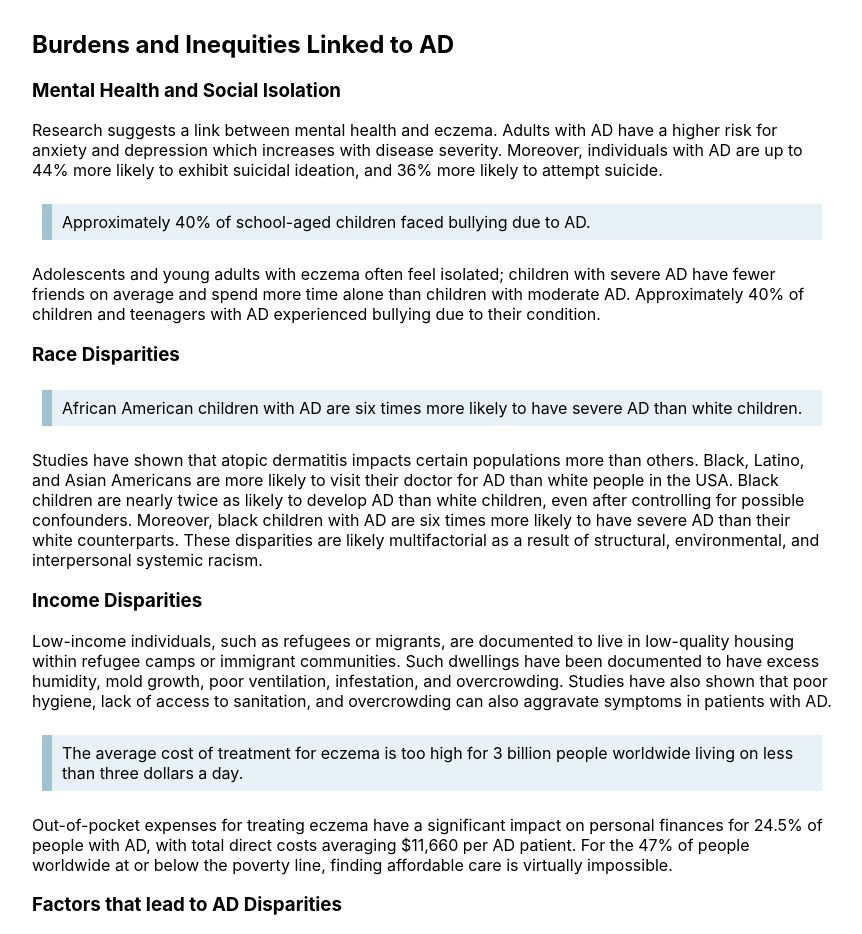
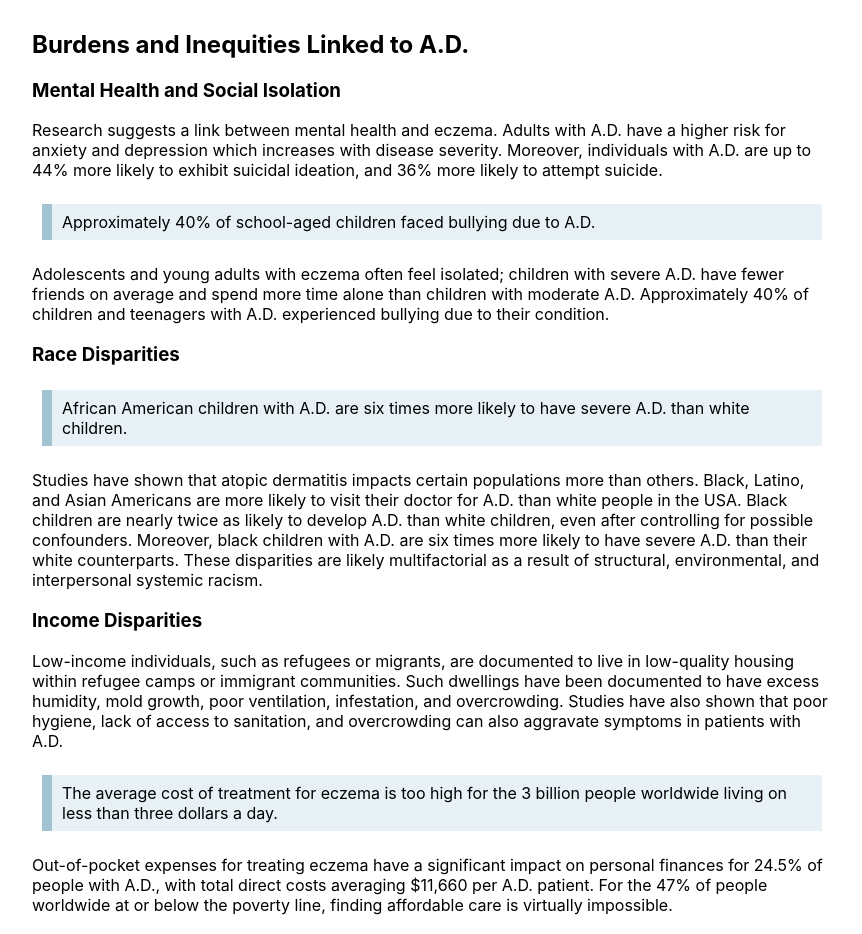
Before and after one commit to juliewang617/ez-ed, a React (Create React App) app: page /learnmore in a window 1280 px wide. Shown: the part 1183-2117 px from the top of the page, without its empty margins (208-1070 px from the left). Built offline with nearby package versions, Linux system fonts and the light colour scheme.

Commit message:
more typo fixes

```diff
--- a/src/pages/Home.js
+++ b/src/pages/Home.js
@@ -77,7 +77,7 @@ export default function Home() {
             <h1 className="white-h1">Get Help</h1>
             <p className="actions-p">
               Identify atopic dermatitis using AI or take a questionnaire to
-              better understand symptoms.
+              better understand your symptoms.
             </p>
           </div>
           <div
@@ -120,7 +120,7 @@ export default function Home() {
             twice as likely to develop AD as white children.
           </p>
           <p>
-            Moreover, Low-income individuals, including refugees and migrants,
+            Moreover, low-income individuals, including refugees and migrants,
             often experience aggravated symptoms due to poor living conditions
             and limited access to healthcare.
           </p>
@@ -154,10 +154,10 @@ export default function Home() {
 
           <p>
             Besides using our tools, individuals impacted by atopic dermatitis
-            can better understand their symptoms and follow various at-home
-            treatments to treat their condition. Please note that these tools
-            should not act as replacement for visiting a healthcare professional
-            if you are able to.
+            can also better understand their symptoms by following various
+            at-home treatments to treat their condition. Please note that these
+            tools should not act as replacement for visiting a healthcare
+            professional if you are able to.
           </p>
 
           <div
@@ -179,7 +179,7 @@ export default function Home() {
           <p>
             Despite atopic dermatitis's prevalence, more must be done in
             advancing research and treatment efforts to improve the lives of
-            millions worldwide. Specifically, improving health equity ensures
+            millions worldwide. Specifically, focusing on health equity ensures
             that everyone has access to effective resources to manage their
             condition.
           </p>
@@ -187,9 +187,9 @@ export default function Home() {
           <p>
             While the task at hand seems overwhelming, individual support is
             crucial towards making progress. From participating in clinical
-            trials to donating to organizations to simply becoming more aware of
-            atopic dermatitis and its health disparities, you can work towards a
-            better future for millions.
+            trials, to donating to organizations, to simply becoming more aware
+            of A.D. and its health disparities, you can work towards a better
+            future for millions.
           </p>
           <div
             className="give-help-btn"
--- a/src/pages/Identifier.js
+++ b/src/pages/Identifier.js
@@ -108,7 +108,7 @@ export default function Identifier() {
             <Link href="https://www.kaggle.com/datasets/riyaelizashaju/skin-disease-classification-image-dataset">
               Skin Disease Classification Image Dataset
             </Link>
-            ,
+            ,&nbsp;
             <Link href="https://www.kaggle.com/datasets/nayanchaure/acne-dataset">
               Acne Dataset
             </Link>
--- a/src/pages/LearnMore.js
+++ b/src/pages/LearnMore.js
@@ -54,40 +54,40 @@ export default function LearnMore() {
         />
 
         <div>
-          <h2>Burdens and Inequities Linked to AD</h2>
+          <h2>Burdens and Inequities Linked to A.D.</h2>
 
           <h3>Mental Health and Social Isolation</h3>
           <p>
             Research suggests a link between mental health and eczema. Adults
-            with AD have a higher risk for anxiety and depression which
-            increases with disease severity. Moreover, individuals with AD are
+            with A.D. have a higher risk for anxiety and depression which
+            increases with disease severity. Moreover, individuals with A.D. are
             up to 44% more likely to exhibit suicidal ideation, and 36% more
             likely to attempt suicide.
           </p>
           <blockquote>
-            Approximately 40% of school-aged children faced bullying due to AD.
+            Approximately 40% of school-aged children faced bullying due to A.D.
           </blockquote>
           <p>
             Adolescents and young adults with eczema often feel isolated;
-            children with severe AD have fewer friends on average and spend more
-            time alone than children with moderate AD. Approximately 40% of
-            children and teenagers with AD experienced bullying due to their
-            condition.
+            children with severe A.D. have fewer friends on average and spend
+            more time alone than children with moderate A.D. Approximately 40%
+            of children and teenagers with A.D. experienced bullying due to
+            their condition.
           </p>
 
           <h3>Race Disparities</h3>
           <p>
             <blockquote>
-              African American children with AD are six times more likely to
-              have severe AD than white children.
+              African American children with A.D. are six times more likely to
+              have severe A.D. than white children.
             </blockquote>
             Studies have shown that atopic dermatitis impacts certain
             populations more than others. Black, Latino, and Asian Americans are
-            more likely to visit their doctor for AD than white people in the
-            USA. Black children are nearly twice as likely to develop AD than
+            more likely to visit their doctor for A.D. than white people in the
+            USA. Black children are nearly twice as likely to develop A.D. than
             white children, even after controlling for possible confounders.
-            Moreover, black children with AD are six times more likely to have
-            severe AD than their white counterparts. These disparities are
+            Moreover, black children with A.D. are six times more likely to have
+            severe A.D. than their white counterparts. These disparities are
             likely multifactorial as a result of structural, environmental, and
             interpersonal systemic racism.
           </p>
@@ -99,22 +99,22 @@ export default function LearnMore() {
             humidity, mold growth, poor ventilation, infestation, and
             overcrowding. Studies have also shown that poor hygiene, lack of
             access to sanitation, and overcrowding can also aggravate symptoms
-            in patients with AD.
+            in patients with A.D.
           </p>
           <blockquote>
-            The average cost of treatment for eczema is too high for 3 billion
-            people worldwide living on less than three dollars a day.
+            The average cost of treatment for eczema is too high for the 3
+            billion people worldwide living on less than three dollars a day.
           </blockquote>
           <p>
             Out-of-pocket expenses for treating eczema have a significant impact
-            on personal finances for 24.5% of people with AD, with total direct
-            costs averaging $11,660 per AD patient. For the 47% of people
-            worldwide at or below the poverty line, finding affordable care is
-            virtually impossible.
+            on personal finances for 24.5% of people with A.D., with total
+            direct costs averaging $11,660 per A.D. patient. For the 47% of
+            people worldwide at or below the poverty line, finding affordable
+            care is virtually impossible.
           </p>
         </div>
 
-        <h3>Factors that lead to AD Disparities</h3>
+        <h3>Factors that lead to A.D. Disparities</h3>
         <ul>
           <li>
             <b>Access to care: </b> patients lacking transportation can miss
@@ -126,7 +126,7 @@ export default function LearnMore() {
           </li>
           <li>
             <b>Environmental Triggers:</b> Individuals in areas with low-quality
-            housing may be exposed to more AD triggers, such as dust mites or
+            housing may be exposed to more A.D. triggers, such as dust mites or
             smoke.
           </li>
           <li>
@@ -137,7 +137,7 @@ export default function LearnMore() {
         </ul>
 
         <div>
-          <h2>The Importance of Healthy Equity Regarding AD</h2>
+          <h2>The Importance of Healthy Equity Regarding A.D.</h2>
           <p>
             Improving access to atopic dermatitis care is a crucial aspect
             towards health equity because it ensures that all patients,
--- a/src/pages/Questionaire.js
+++ b/src/pages/Questionaire.js
@@ -53,27 +53,29 @@ export default function Questionaire() {
       container.style.setProperty("display", "none");
       results.style.setProperty("display", "flex");
       score_meaning.style.setProperty("display", "flex");
+
+      console.log(score);
       if (score <= 2) {
         results.innerHTML =
           "With a score of " +
           String(score) +
           ", You or your child likely has clear to almost clear eczema symptoms.";
-      } else if (3 <= score <= 7) {
+      } else if (score >= 3 && score <= 7) {
         results.innerHTML =
           "With a score of " +
           String(score) +
           ", You or your child likely has signs of mild eczema.";
-      } else if (8 <= score <= 16) {
+      } else if (score >= 8 && score <= 16) {
         results.innerHTML =
           "With a score of " +
           String(score) +
           ", You or your child likely has signs of moderate eczema.";
-      } else if (17 <= score <= 24) {
+      } else if (score >= 17 && score <= 24) {
         results.innerHTML =
           "With a score of " +
           String(score) +
           ", You or your child likely has signs of severe eczema.";
-      } else if (25 <= score <= 28) {
+      } else if (score >= 25 && score <= 28) {
         results.innerHTML =
           "With a score of " +
           String(score) +
```
Also changed, not shown: src/pages/WhatYouCanDo.js (+14 -13 lines).
